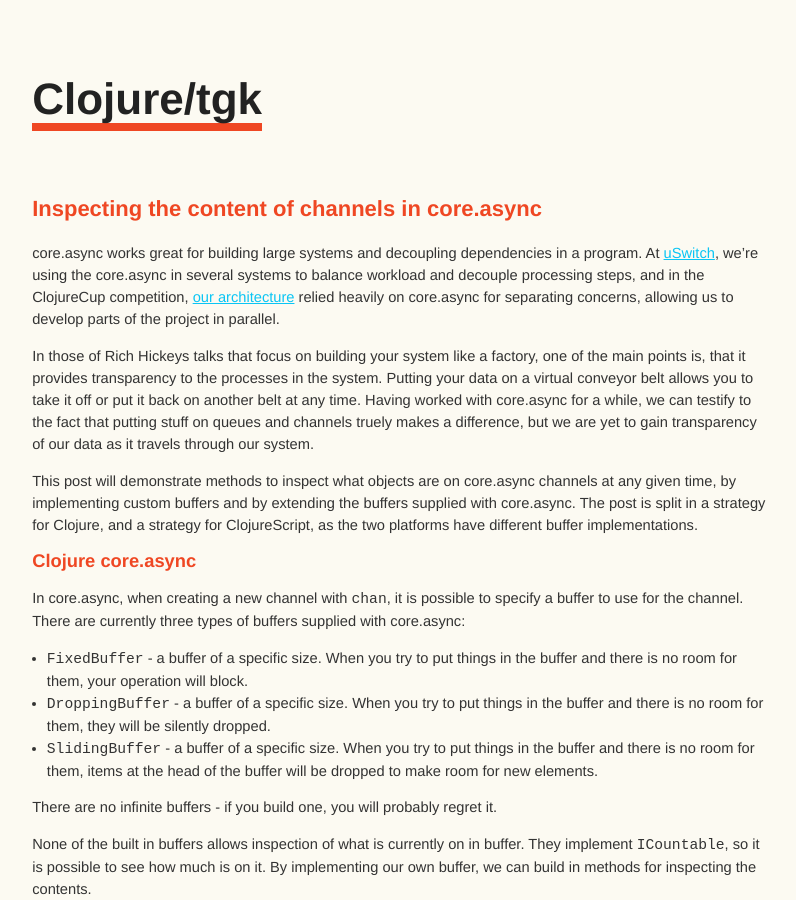
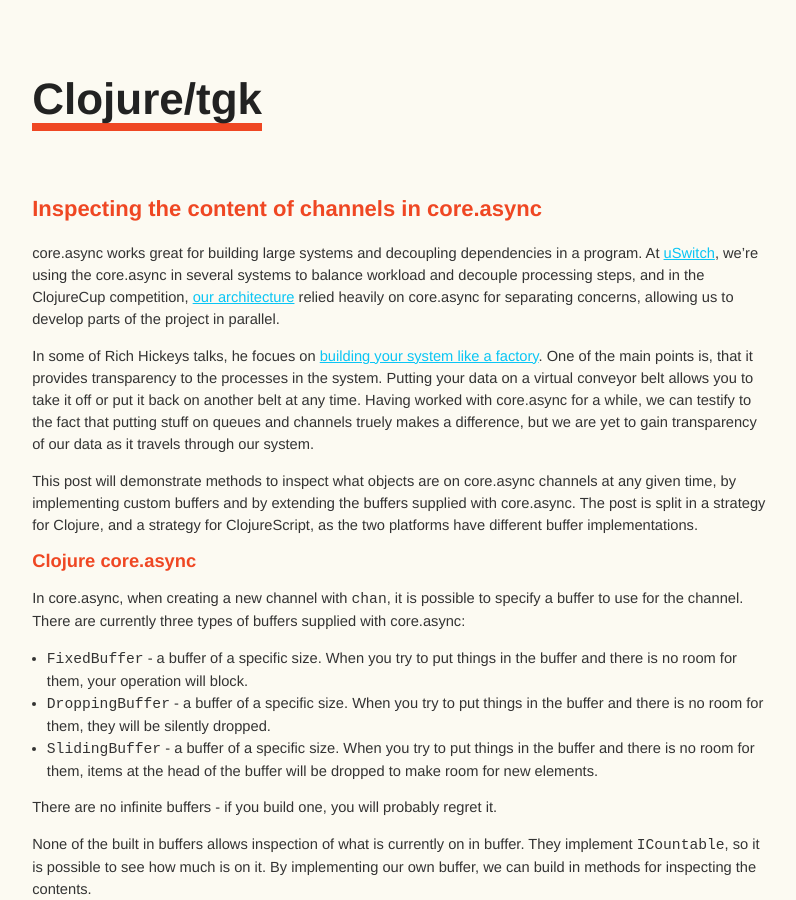
Before and after one commit to tgk/tgk.github.com, a Jekyll site: the page built from _posts/2013-10-16-inspect-core-async-channels.markdown, in a window 1280 px wide and 900 px high. Shown: the whole window, without its empty margins (241-1037 px from the left). Built offline with Jekyll 4.4.1, drawn with Linux system fonts in a browser that asks for light colours; Markdown is read by kramdown in place of the engine named in the settings; comment, search, counter and statistics services are not loaded.

Commit message:
Add link to presentation

```diff
--- a/_posts/2013-10-16-inspect-core-async-channels.markdown
+++ b/_posts/2013-10-16-inspect-core-async-channels.markdown
@@ -13,14 +13,14 @@ processing steps, and in the ClojureCup competition,
 relied heavily on core.async for separating concerns, allowing us to
 develop parts of the project in parallel.
 
-In those of Rich Hickeys talks that focus on building your system like a
-factory, one of the main points is, that it provides transparency to the
-processes in the system. Putting your data on a virtual conveyor belt
-allows you to take it off or put it back on another belt at any
-time. Having worked with core.async for a while, we can testify to the
-fact that putting stuff on queues and channels truely makes a
-difference, but we are yet to gain transparency of our data as it
-travels through our system.
+In some of Rich Hickeys talks, he focues on
+[building your system like a factory](http://www.youtube.com/watch?v=ROor6_NGIWU). One
+of the main points is, that it provides transparency to the processes in
+the system. Putting your data on a virtual conveyor belt allows you to
+take it off or put it back on another belt at any time. Having worked
+with core.async for a while, we can testify to the fact that putting
+stuff on queues and channels truely makes a difference, but we are yet
+to gain transparency of our data as it travels through our system.
 
 This post will demonstrate methods to inspect what objects are on
 core.async channels at any given time, by implementing custom buffers
```
